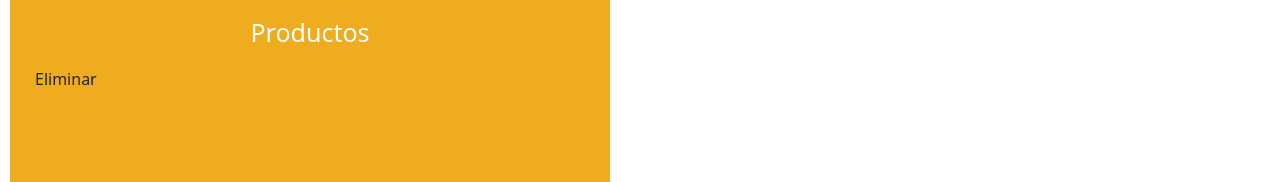
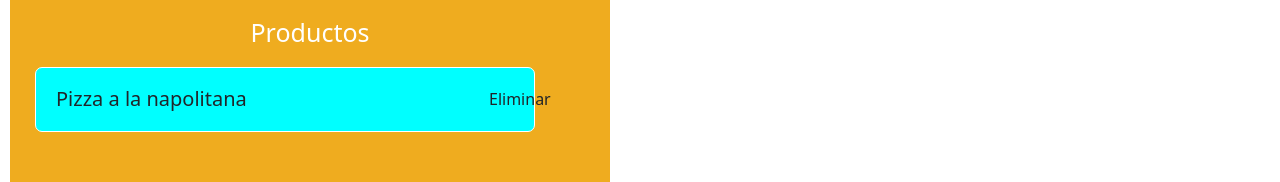
Before and after one commit to nassahel/TrabajoFinal-53i, a React (Vite) app: page / in a window 1280 px wide. Shown: the part 864-1046 px from the top of the page. Built offline with nearby package versions, Linux system fonts and the light colour scheme.

Commit message:
importe icono para borrar los productos desde react-icons

```diff
--- a/package.json
+++ b/package.json
@@ -14,6 +14,7 @@
     "react": "^18.2.0",
     "react-bootstrap": "^2.8.0",
     "react-dom": "^18.2.0",
+    "react-icons": "^4.10.1",
     "react-router-dom": "^6.15.0"
   },
   "devDependencies": {
--- a/src/components/Admin/productos.jsx
+++ b/src/components/Admin/productos.jsx
@@ -1,4 +1,6 @@
 import React from "react";
+import './productos.css'
+import { IconName } from "react-icons/ai";
 
 function Productos({ texto }) {
   return(
--- a/src/pages/Admin/Admin.jsx
+++ b/src/pages/Admin/Admin.jsx
@@ -6,7 +6,7 @@ function Admin() {
   return (
     <div className="productos-lista-principal">
       <h1 className="titulo-productos">Productos</h1>
-      <Productos/>
+      <Productos texto='Pizza a la napolitana'/>
     </div>
   )
 }
```
Also changed, not shown: 1 other file (tests, documents, lock files or other folders).
